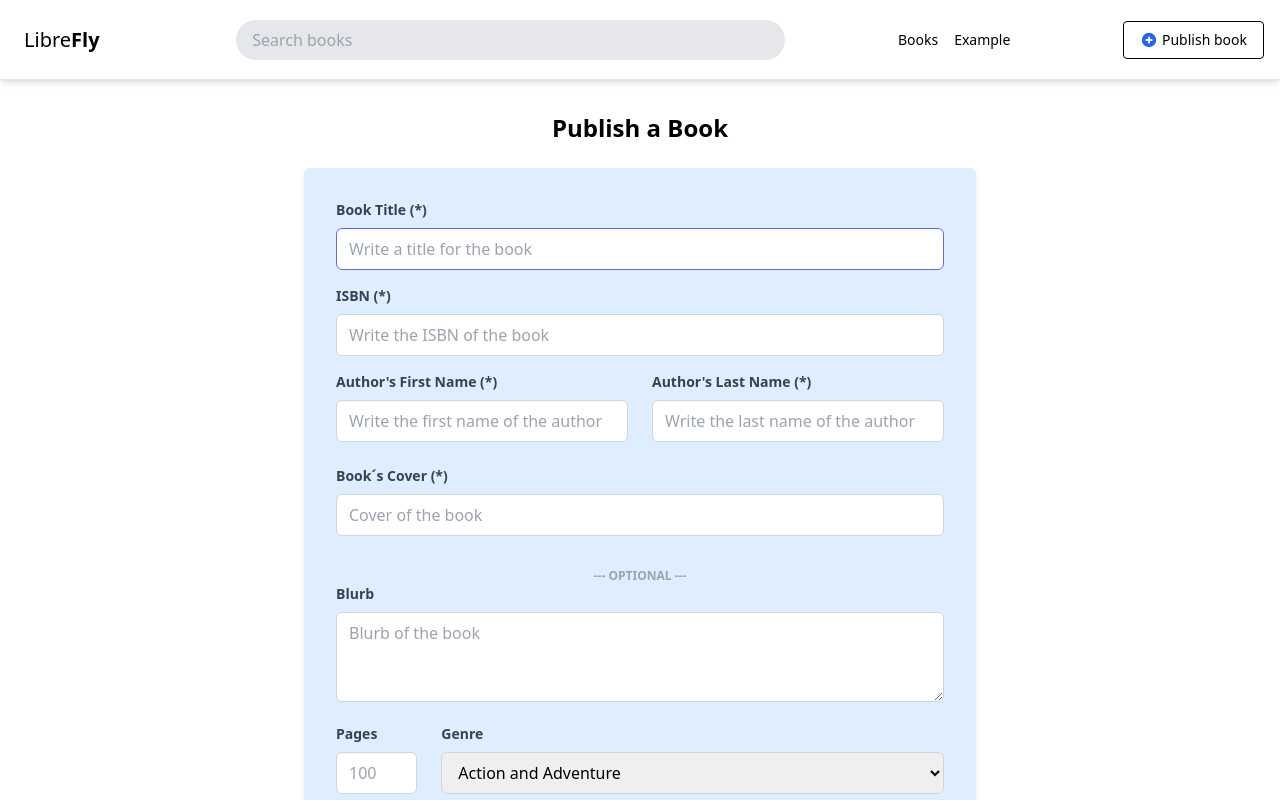
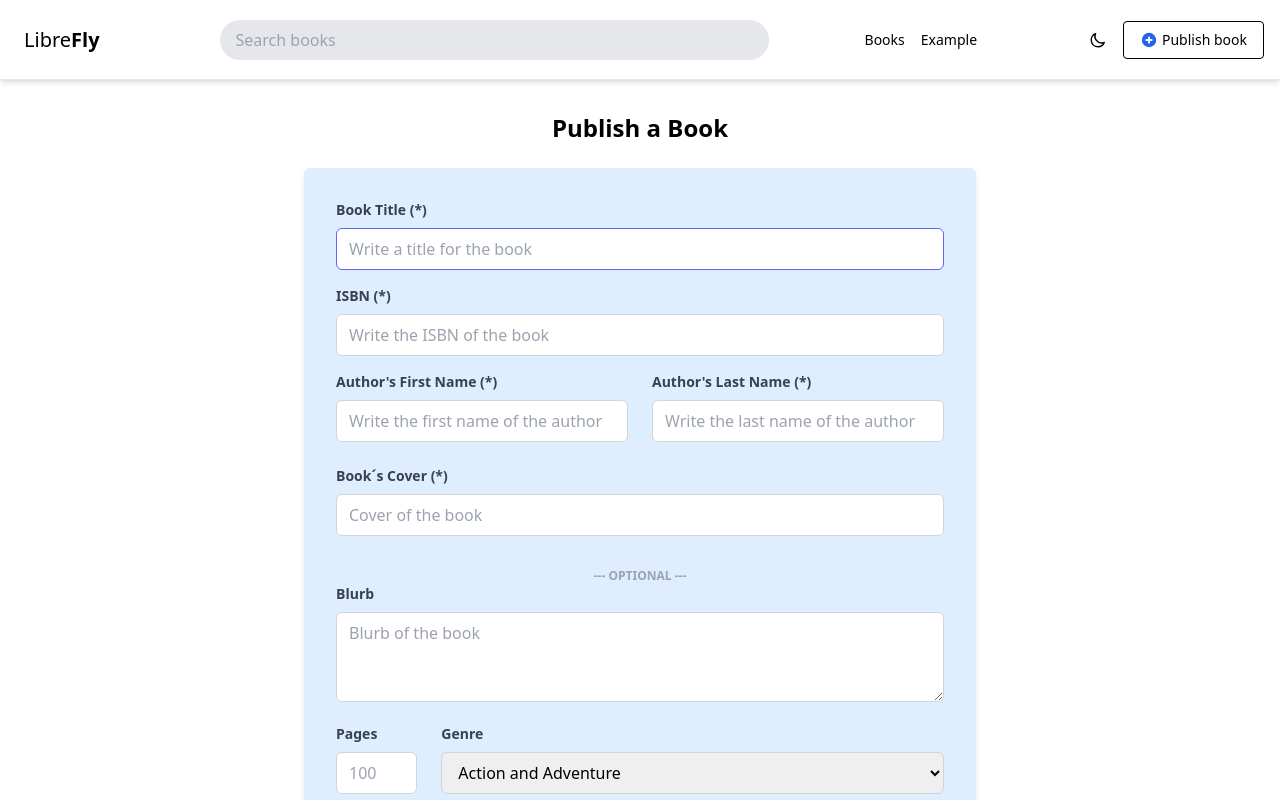
Before and after one commit to AJ-Romera/librefly-client, a React (Vite) app: page /new-book in a window 1280 px wide. Shown: the top 800 px of the page. Built offline with nearby package versions, Linux system fonts and the light colour scheme.

Commit message:
CHNG: Makes and Renders the ThemeToggle

```diff
--- a/src/components/Navbar.tsx
+++ b/src/components/Navbar.tsx
@@ -7,9 +7,12 @@ import {
   HiOutlineX,
   HiPlusCircle,
   HiChevronUp,
+  HiOutlineSun,
+  HiOutlineMoon,
 } from "react-icons/hi";
 import { useAppDispatch } from "../store/store";
 import { setSearchTerm } from "../store/features/searchSlice";
+import ThemeToggle from "./ThemeToggle";
 
 type FormChange = FormEvent<HTMLFormElement>;
 
@@ -92,8 +95,11 @@ const Navbar = () => {
         </div>
       </div>
 
-      {/* Button to Create a new book */}
+      {/* ThemeToggle & Button to Create a new book */}
       <div className="hidden md:flex">
+        <div className="flex items-center justify-center cursor-pointer mx-2">
+          <ThemeToggle />
+        </div>
         <Link
           className="flex items-center gap-1 text-sm px-4 py-2 rounded border border-black hover:border-transparent hover:text-white hover:bg-blue-400"
           to="/new-book"
@@ -105,7 +111,12 @@ const Navbar = () => {
 
       {/* MOBILE */}
 
-      <div className="flex md:hidden justify-between items-center w-28">
+      <div className="flex md:hidden justify-between items-center w-36">
+        {/* hi */}
+        <div className="flex items-center justify-center ">
+          <HiOutlineMoon size={16} />
+        </div>
+
         {/* Mobile Search */}
         <div>
           <div className="cursor-pointer" onClick={handleSearchBar}>
--- /dev/null
+++ b/src/components/ThemeToggle.tsx
@@ -0,0 +1,41 @@
+import React, { useState, useEffect } from "react";
+import { HiOutlineMoon, HiOutlineSun } from "react-icons/hi";
+
+const ThemeToggle = () => {
+  const [theme, setTheme] = useState(localStorage.getItem("theme"));
+
+  /* Optional: */
+  /* useEffect(() => {
+    if (window.matchMedia("(prefers-color-scheme: dark)").matches) {
+      setTheme("dark");
+    } else {
+      setTheme("light");
+    }
+  }, []); */
+
+  useEffect(() => {
+    if (theme === "dark") {
+      document.documentElement.classList.add("dark");
+      localStorage.setItem("theme", "dark");
+    } else {
+      document.documentElement.classList.remove("dark");
+      localStorage.setItem("theme", "light");
+    }
+  }, [theme]);
+
+  const handleThemeSwitch = () => {
+    setTheme(theme === "dark" ? "light" : "dark");
+  };
+
+  return (
+    <button className="p-2" onClick={handleThemeSwitch}>
+      {theme === "dark" ? (
+        <HiOutlineSun size={18} />
+      ) : (
+        <HiOutlineMoon size={18} />
+      )}
+    </button>
+  );
+};
+
+export default ThemeToggle;
--- a/tailwind.config.js
+++ b/tailwind.config.js
@@ -1,6 +1,7 @@
 /** @type {import('tailwindcss').Config} */
 export default {
   content: ["./index.html", "./src/**/*.{js,ts,jsx,tsx}"],
+  darkMode: "class",
   theme: {
     extend: {
       backgroundImage: {
```
